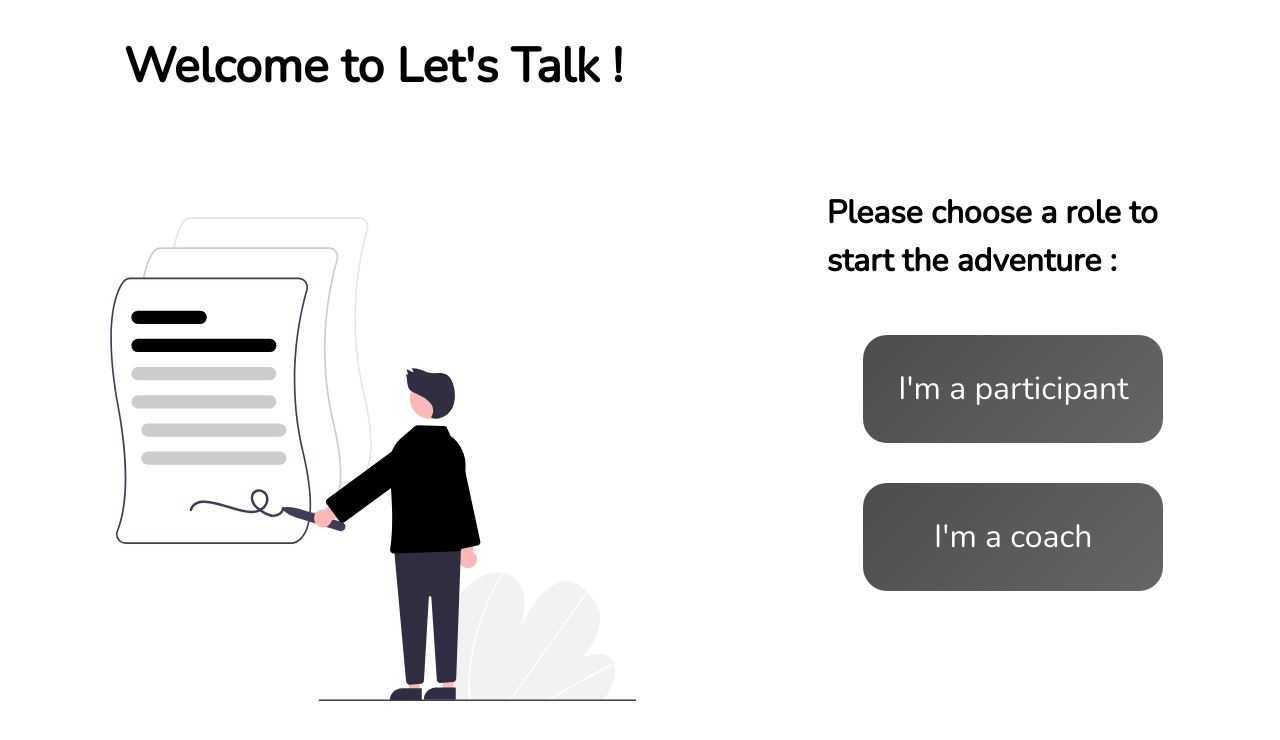
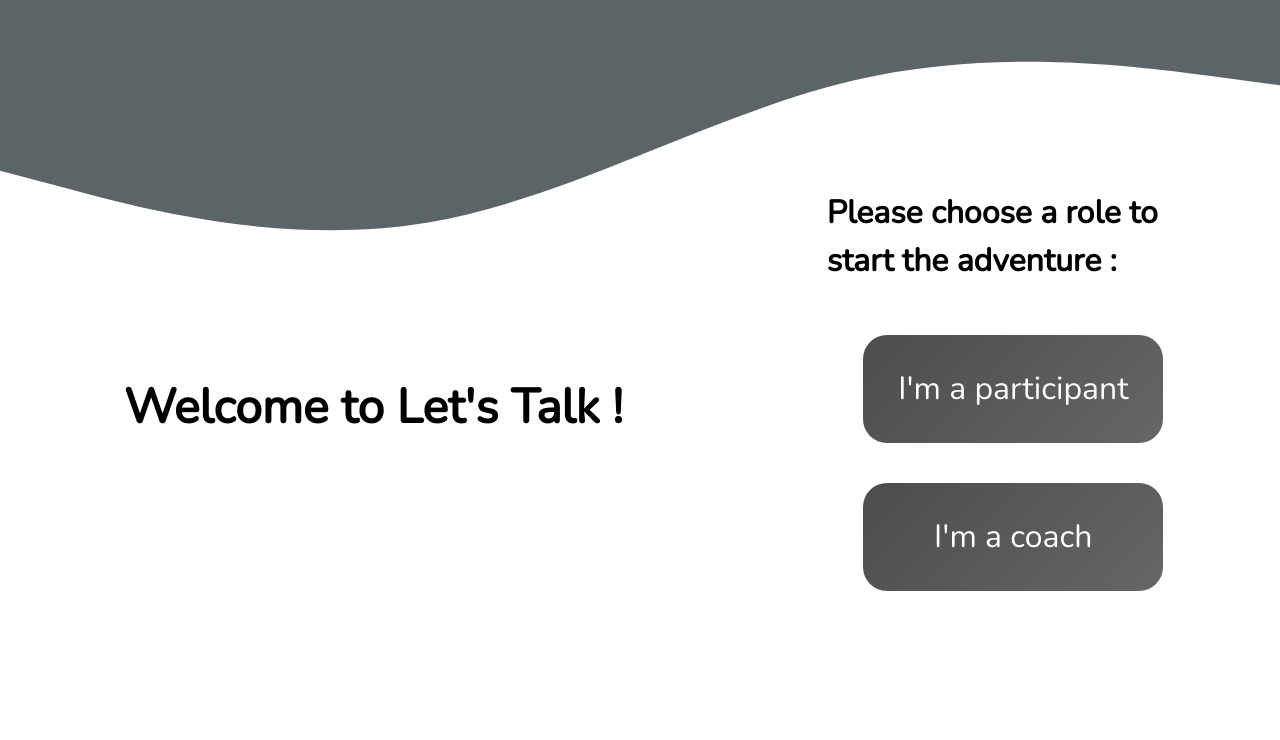
Before and after one commit to Mourad149/LetsTalk, a React (Create React App) app: page /signUp in a window 1280 px wide. Shown: the top 740 px of the page. Built offline with nearby package versions, Linux system fonts and the light colour scheme; what peerjs would draw is missing.

Commit message:
commit wave background signup page

```diff
--- /dev/null
+++ b/src/assets/wave.jsx
@@ -0,0 +1,14 @@
+import React from 'react';
+
+function WaveSvg() {
+  return (
+    <svg xmlns="http://www.w3.org/2000/svg" viewBox="0 0 1440 320">
+      <path
+        fill="#273036"
+        fill-opacity="0.75"
+        d="M0,192L80,213.3C160,235,320,277,480,250.7C640,224,800,128,960,90.7C1120,53,1280,75,1360,85.3L1440,96L1440,0L1360,0C1280,0,1120,0,960,0C800,0,640,0,480,0C320,0,160,0,80,0L0,0Z"
+      ></path>
+    </svg>
+  );
+}
+export default WaveSvg;
--- a/src/sign-up/sign-up-page.component.jsx
+++ b/src/sign-up/sign-up-page.component.jsx
@@ -4,20 +4,24 @@ import useStyles from './sign-up.style';
 import SignUpContainer from './sign-up-container-component';
 import Logo from '../assets/sign-up-svg';
 import { Grid, Typography } from '@material-ui/core';
+import WaveSvg from '../assets/wave';
 const SignUpPage = (props) => {
   const classes = useStyles();
   return (
+    <div className={classes.signupPageContainer}>
+      <WaveSvg className={classes.waveBackground} />
+
       <Grid container className={classes.page}>
         <Grid item md={7} className={classes.gridItemContainer}>
           <Typography className={classes.bannerText} align="center" paragraph>
             Welcome to Let's Talk !
           </Typography>
-        <Logo />
         </Grid>
         <Grid item md={5} className={classes.gridItemContainer}>
           <SignUpContainer />
         </Grid>
       </Grid>
+    </div>
   );
 };
 export default SignUpPage;
--- a/src/sign-up/sign-up.style.js
+++ b/src/sign-up/sign-up.style.js
@@ -5,6 +5,16 @@ const useStyles = makeStyles({
     display: 'flex',
     flexDirection: 'row',
     height: '100%',
+    position: 'absolute',
+    top: '0',
+  },
+  waveBackground: {
+    position: 'absolute',
+  },
+  signupPageContainer: {
+    height: '100%',
+    width: '100%',
+    position: 'relative',
   },
   container: {
     height: '100%',
@@ -24,6 +34,7 @@ const useStyles = makeStyles({
     color: 'black',
     '&:hover': {
       background: 'linear-gradient(45deg, rgba(0,0,0,0.7), rgba(0,0,0,0.8))',
+      cursor: 'pointer',
     },
     borderRadius: '24px',
     background: 'linear-gradient(-45deg, rgba(0,0,0,0.6), rgba(0,0,0,0.7))',
```
Also changed, not shown: src/assets/wave.svg (added), 1 other file (tests, documents, lock files or other folders). Lines whose indentation alone changed are shown as unchanged.
